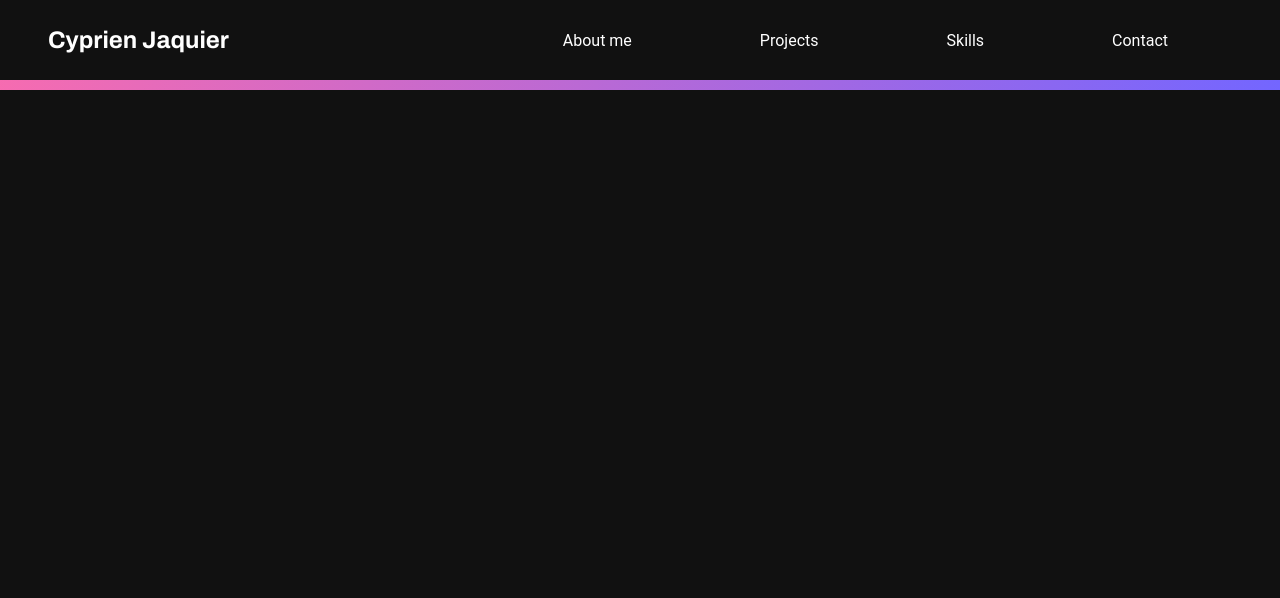
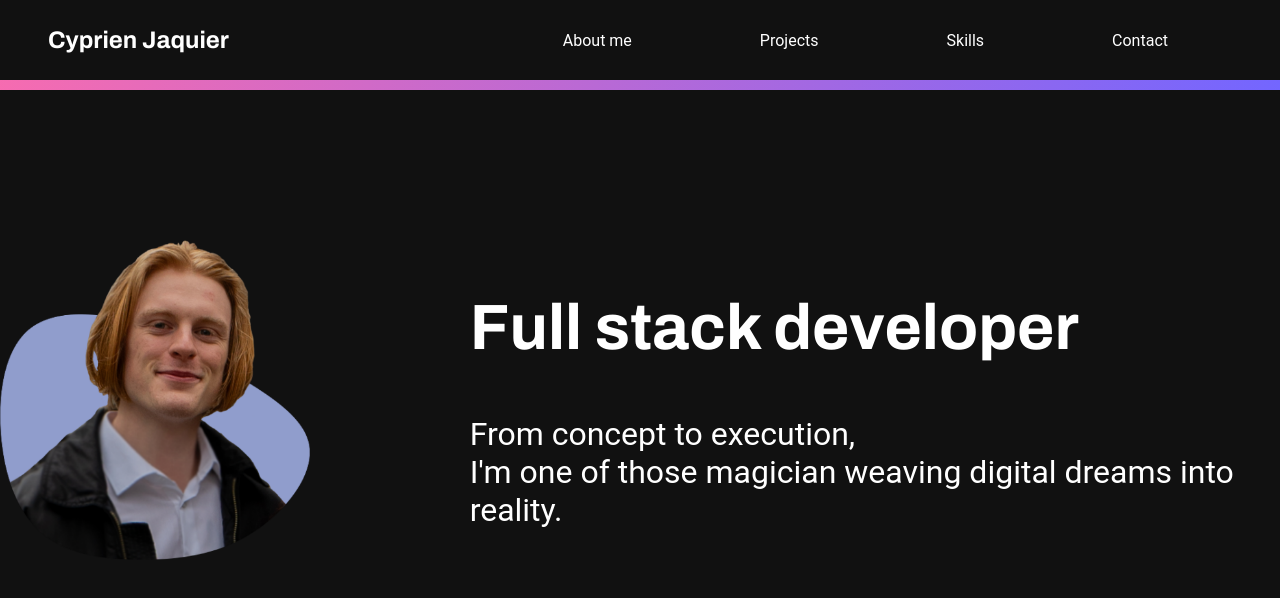
Before and after one commit to Cyprien-png/portfolio, an Angular app: page / in a window 1280 px wide. Shown: the top 598 px of the page. Built offline with nearby package versions, Linux system fonts and the light colour scheme.

Commit message:
feat: add about section content

```diff
--- a/src/app/pages/main-page/main-page.component.css
+++ b/src/app/pages/main-page/main-page.component.css
@@ -0,0 +1,22 @@
+h1 {
+    font-size: 4rem;
+}
+
+section {
+    font-size: 2rem;
+}
+
+#about, .about {
+    display: flex;
+    justify-content: center;
+    align-items: center;
+}
+
+.about {
+    height: 40dvh;
+    gap: 10rem;
+
+    img {
+        height: 100%;
+    }
+}
--- a/src/app/pages/main-page/main-page.component.html
+++ b/src/app/pages/main-page/main-page.component.html
@@ -1 +1,11 @@
-<app-navbar/>
+<app-navbar />
+<section id="about" class="full-screen">
+    <div class="about">
+        <img src="../../../assets/cyprien-jaquier.png">
+
+        <div>
+            <h1><b class="text-shining">Full stack</b> developer</h1>
+            <p>From concept to execution,<br>I'm one of those magician weaving digital dreams into reality.</p>
+        </div>
+    </div>
+</section>
```
Also changed, not shown: src/assets/cyprien-jaquier.png (added).
